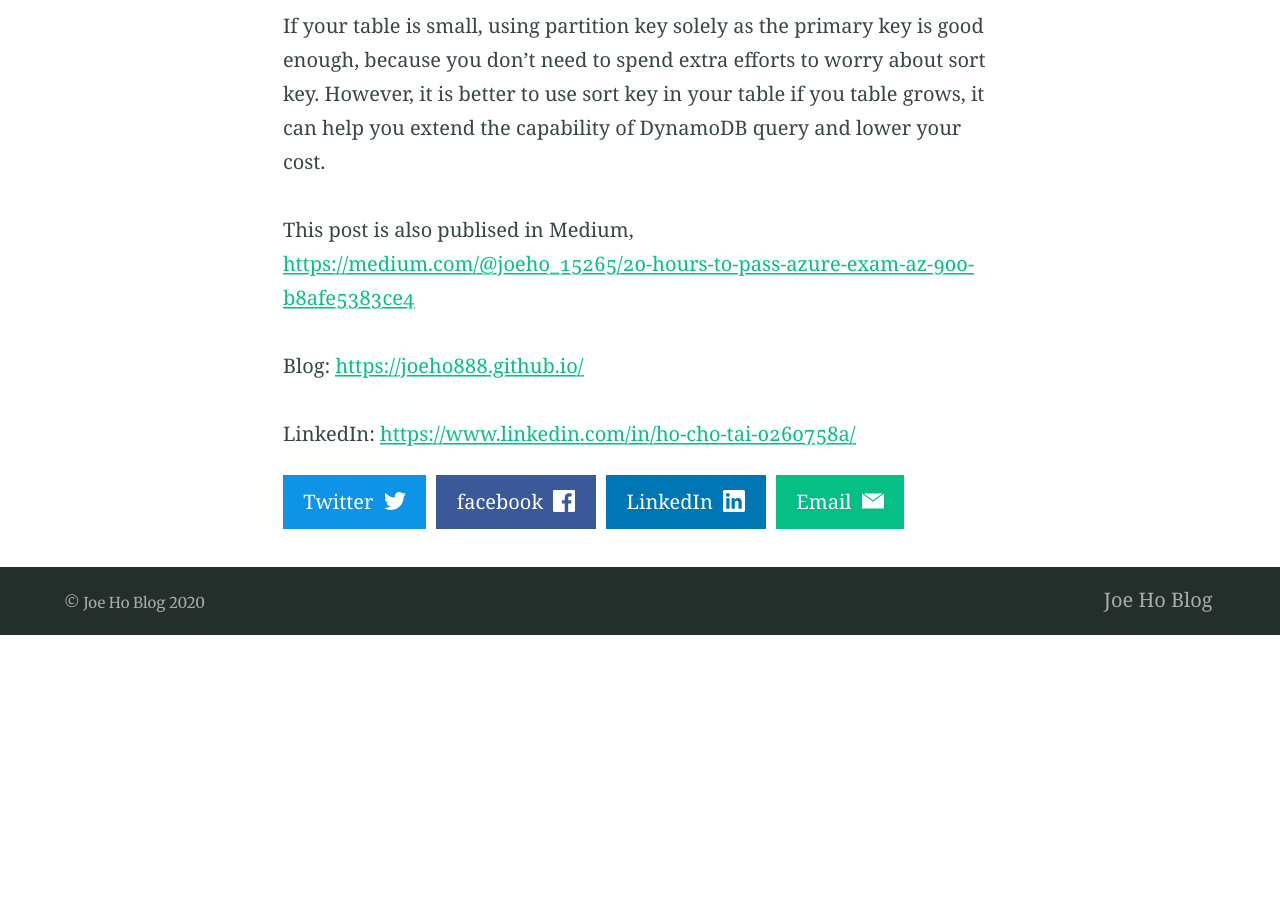
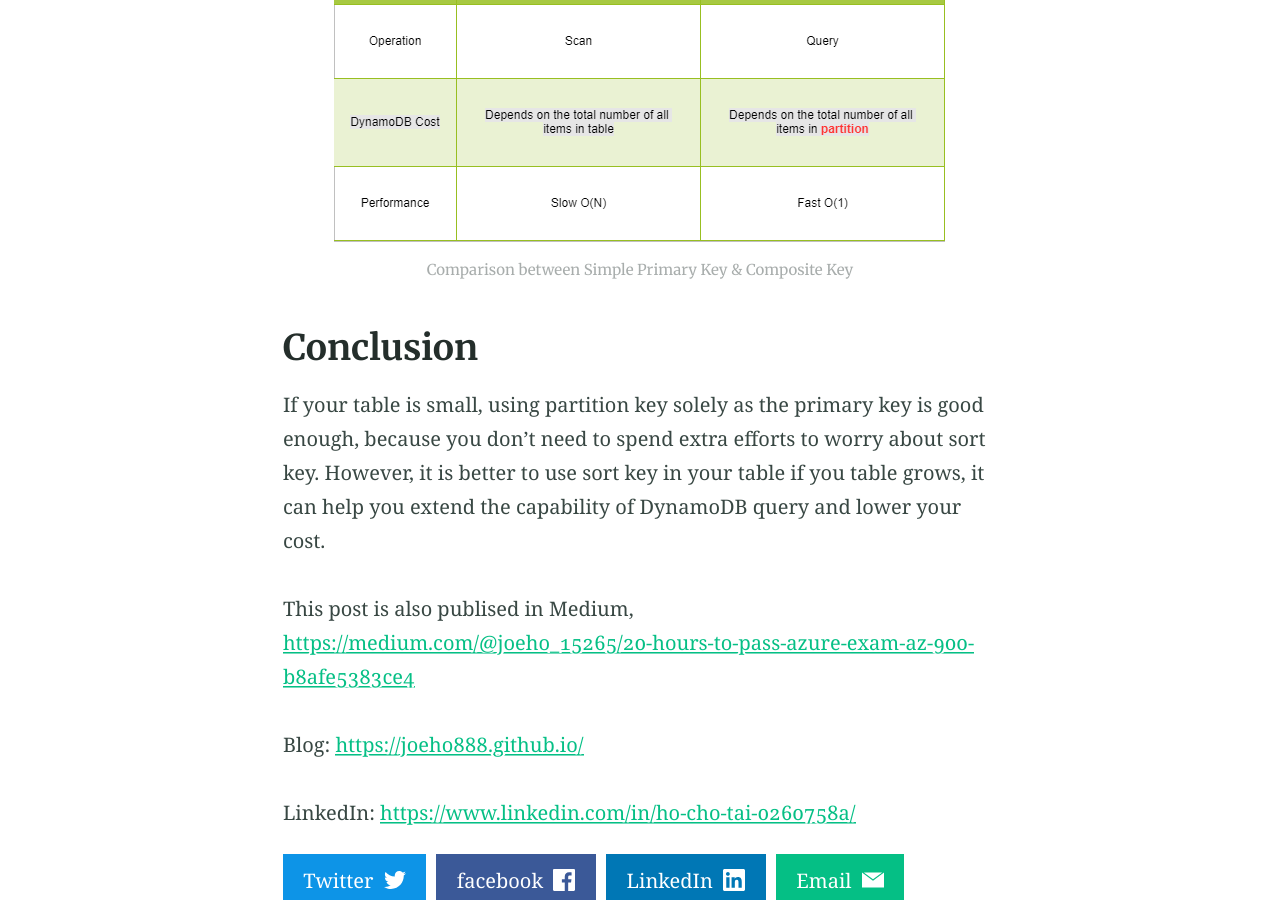
Before and after one commit to JoeHO888/JoeHo888.github.io, a Jekyll site: the page built from _posts/2020-02-27-Primary-Key-Design-In-AWS-DynamoDB.md, in a window 1280 px wide and 900 px high, scrolled down 5552 px. Built offline with Jekyll 4.4.1, drawn with Linux system fonts in a browser that asks for light colours; our own code applies the rules of GitHub Pages for plain Markdown files; comment, search, counter and statistics services are not loaded; before the commit the page ends 6187 px from its top, so only the background shows below that.

Commit message:
Update summary subsection in Simple Primary Key V.S. Composite Key

```diff
--- a/_posts/2020-02-27-Primary-Key-Design-In-AWS-DynamoDB.md
+++ b/_posts/2020-02-27-Primary-Key-Design-In-AWS-DynamoDB.md
@@ -69,9 +69,10 @@ In table B, the cost is proportional to the size of partition you are trying to
 In table A, you need to search the whole table so that you can retrieve all items of an user.
 In contrast, in table B, you can list all items with partition key only.
 
-#### Summary on Composite Key
+##### Summary on Composite Key
 In this example, we can see that using Composite Key can help us to query all related items in a partition rather scanning the whole table.
 Usually, composite key is adopted when your table contain some sort of one-to-many relationships high cardinality attributes, i.e. userId and itemId in this example.
+{% include figure.html image="/images/2020-02-27-Primary-Key-Design-In-AWS-DynamoDB/simple-primary-key-v.s.-composite-key.png" alt="Comparison between Simple Primary Key & Composite Key" caption="Comparison between Simple Primary Key & Composite Key" %}
 
 ## Conclusion
 If your table is small, using partition key solely as the primary key is good enough, because you don't need to spend extra efforts to worry about sort key.
```
Also changed, not shown: images/2020-02-27-Primary-Key-Design-In-AWS-DynamoDB/simple-primary-key-v.s.-composite-key.png (added).
